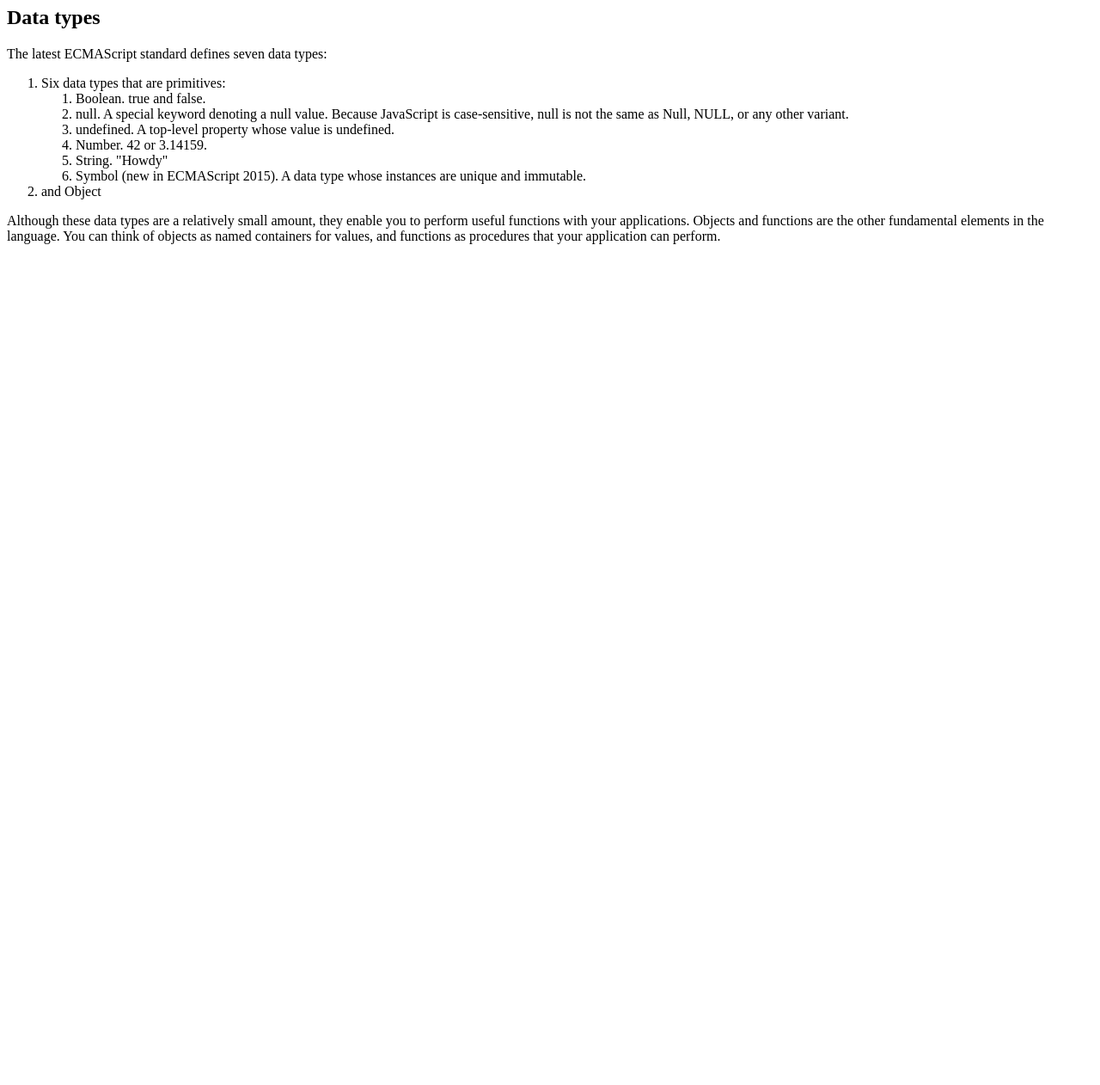
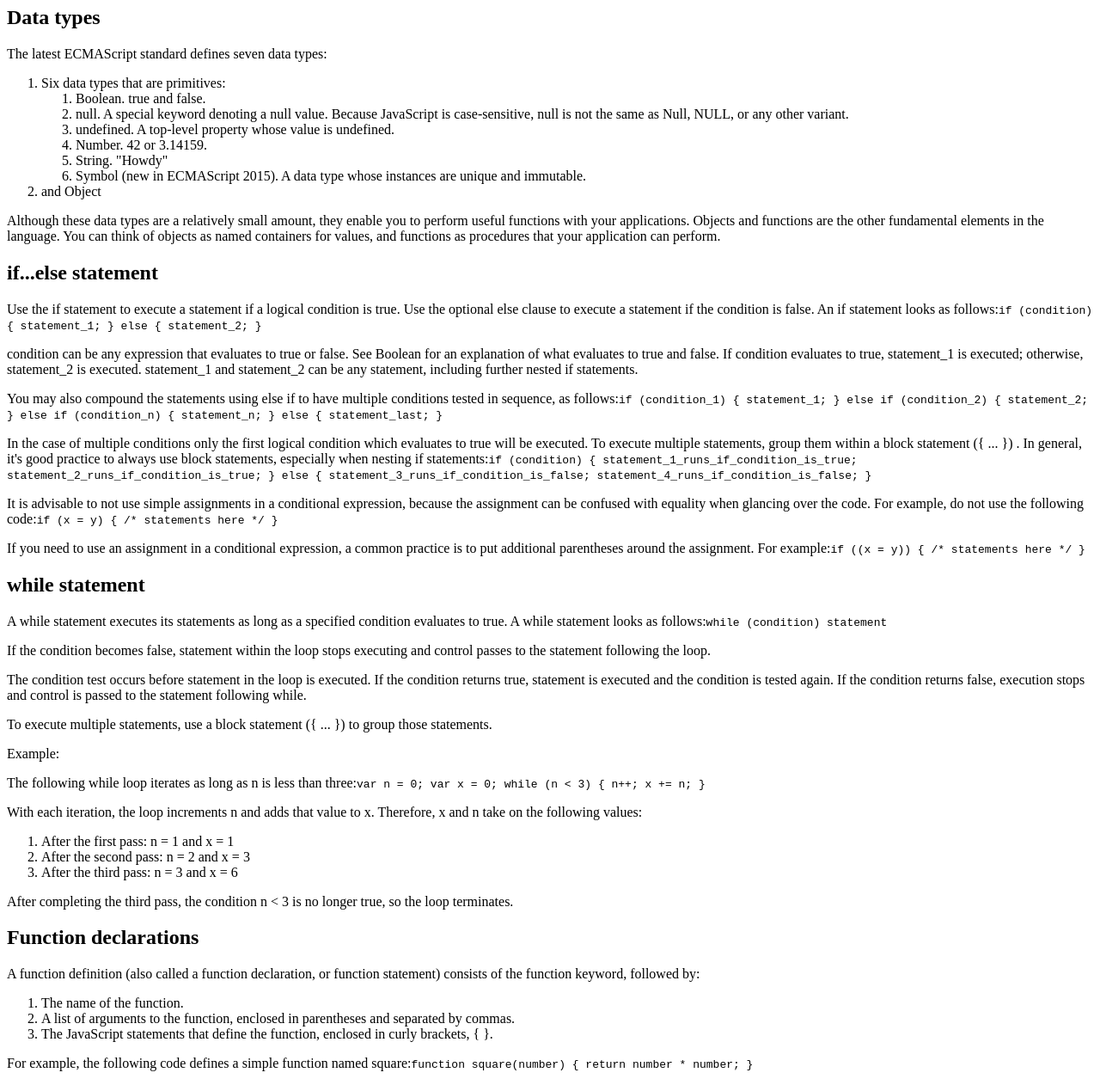
Before and after one commit to ppmarq1/PairingProjectSamuelPedro, a plain HTML site: page index.html in a window 1280 px wide. Shown: the part 2303-3565 px from the top of the page at 86% size. Before the commit the page ends 2603 px from the top, so only its background shows below. Drawn offline with Linux system fonts and the light colour scheme.

Commit message:
section 4

```diff
--- a/index.html
+++ b/index.html
@@ -203,7 +203,92 @@ MY_OBJECT.key = "otherValue";</code>
       <p>Although these data types are a relatively small amount, they enable you to perform useful functions with your applications. Objects and functions are the other fundamental elements in the language. You can think of objects as named containers for values, and functions as procedures that your application can perform.</p>
       </article>
     </section>
+  <section id="if...else_statement" class="main-section">
+      <header>
+        <h2>if...else statement</h2>
+      </header>
+      <article>
+      <p>Use the if statement to execute a statement if a logical condition is true. Use the optional else clause to execute a statement if the condition is false. An if statement looks as follows:<code>if (condition) {
+  statement_1;
+} else {
+  statement_2;
+}</code>
+      </p>
+      <p>condition can be any expression that evaluates to true or false. See Boolean for an explanation of what evaluates to true and false. If condition evaluates to true, statement_1 is executed; otherwise, statement_2 is executed. statement_1 and statement_2 can be any statement, including further nested if statements.</p>
+      <p>You may also compound the statements using else if to have multiple conditions tested in sequence, as follows:<code>if (condition_1) {
+  statement_1;
+} else if (condition_2) {
+  statement_2;
+} else if (condition_n) {
+  statement_n;
+} else {
+  statement_last;
+}</code>
+      </p>
+      <p>In the case of multiple conditions only the first logical condition which evaluates to true will be executed. To execute multiple statements, group them within a block statement ({ ... }) . In general, it's good practice to always use block statements, especially when nesting if statements:<code>if (condition) {
+  statement_1_runs_if_condition_is_true;
+  statement_2_runs_if_condition_is_true;
+} else {
+  statement_3_runs_if_condition_is_false;
+  statement_4_runs_if_condition_is_false;
+}</code>
+      </p>
+      <p>It is advisable to not use simple assignments in a conditional expression, because the assignment can be confused with equality when glancing over the code. For example, do not use the following code:<code>if (x = y) {
+  /* statements here */
+}</code>
+      </p>
+      <p>If you need to use an assignment in a conditional expression, a common practice is to put additional parentheses around the assignment. For example:<code>if ((x = y)) {
+  /* statements here */
+}</code>
+      </p>
+      </article>
+    </section>
 
+    <section id="while_statement" class="main-section">
+      <header>
+        <h2>while statement</h2>
+      </header>
+      <article>
+      <p>A while statement executes its statements as long as a specified condition evaluates to true. A while statement looks as follows:<code>while (condition)
+  statement</code>
+      </p>
+      <p>If the condition becomes false, statement within the loop stops executing and control passes to the statement following the loop.</p>
+      <p>The condition test occurs before statement in the loop is executed. If the condition returns true, statement is executed and the condition is tested again. If the condition returns false, execution stops and control is passed to the statement following while.</p>
+      <p>To execute multiple statements, use a block statement ({ ... }) to group those statements.</p>
+      <p>Example:</p>
+      <p>The following while loop iterates as long as n is less than three:<code>var n = 0;
+var x = 0;
+while (n &lt 3) {
+  n++;
+  x += n;
+}</code>
+      </p>
+      <p>With each iteration, the loop increments n and adds that value to x. Therefore, x and n take on the following values:
+        <ol>
+          <li>After the first pass: n = 1 and x = 1</li>
+          <li>After the second pass: n = 2 and x = 3</li>
+          <li>After the third pass: n = 3 and x = 6</li>
+        </ol>
+      </p>
+      <p>After completing the third pass, the condition n &lt 3 is no longer true, so the loop terminates.</p>
+      </article>
+    </section>
+
+    <section id="Function_declarations" class="main-section">
+      <header>
+        <h2>Function declarations</h2>
+      </header>
+      <article>
+      <p>A function definition (also called a function declaration, or function statement) consists of the function keyword, followed by:
+        <ol>
+          <li>The name of the function.</li>
+          <li>A list of arguments to the function, enclosed in parentheses and separated by commas.</li>
+          <li>The JavaScript statements that define the function, enclosed in curly brackets, { }.</li>
+        </ol>
+      </p>
+      <p>For example, the following code defines a simple function named square:<code>function square(number) {
+  return number * number;
+}</code>
 
  <script src="https://cdn.freecodecamp.org/testable-projects-fcc/v1/bundle.js"></script>
 </body>
```
